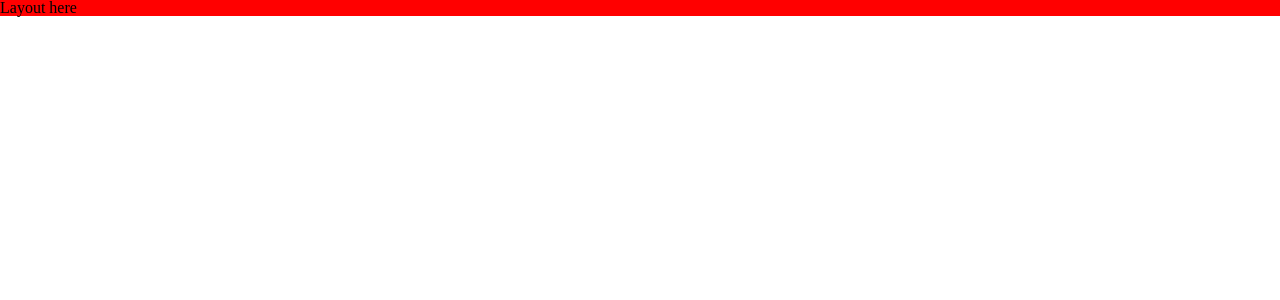
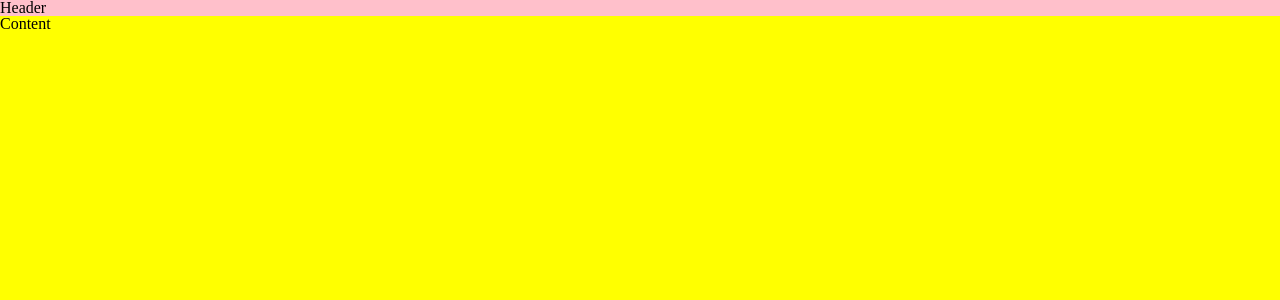
Before and after one commit to petewritescode/contraction-timer, a React (Create React App) app: page / in a window 1280 px wide. Shown: the top 300 px of the page. Built offline with nearby package versions, Linux system fonts and the light colour scheme.

Commit message:
Basic layout styling

```diff
--- a/src/components/app/app.styled.tsx
+++ b/src/components/app/app.styled.tsx
@@ -55,4 +55,10 @@ export const CssReset = createGlobalStyle`
     *:after {
         box-sizing: border-box;
     }
+
+    html,
+    body,
+    #root {
+        height: 100%;
+    }
 `;
--- a/src/components/layout/layout.component.tsx
+++ b/src/components/layout/layout.component.tsx
@@ -1,9 +1,11 @@
 import React, { FunctionComponent } from 'react';
-import { Container } from './layout.styled';
+
+import { Container, Content, Header } from './layout.styled';
 
 const Layout: FunctionComponent = () => (
     <Container>
-        Layout here
+        <Header>Header</Header>
+        <Content>Content</Content>
     </Container>
 );
 
--- a/src/components/layout/layout.styled.tsx
+++ b/src/components/layout/layout.styled.tsx
@@ -1,5 +1,16 @@
 import styled from 'styled-components';
 
-export const Container = styled.div`
-    background-color: red;
+export const Container = styled.section`
+    display: flex;
+    flex-direction: column;
+    height: 100%;
 `;
+
+export const Header = styled.header`
+    background-color: pink;
+`;
+
+export const Content = styled.main`
+    flex-grow: 1;
+    background-color: yellow;
+`;
```
Also changed, not shown: .eslintrc.js.
